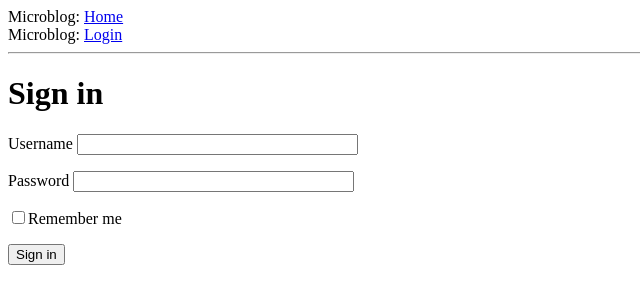
After one commit to paynes/microblog, a Flask app: page /login in a window 1280 px wide. The commit adds this page. Shown: the top 304 px of the page, without its empty margins (0-640 px from the left). Run offline with Flask 2, Linux system fonts and the light colour scheme.

Commit message:
created login form

```diff
--- a/app/__init__.py
+++ b/app/__init__.py
@@ -1,5 +1,7 @@
 from flask import Flask
+from config import Config
 
 app = Flask(__name__)
+app.config.from_object(Config)
 
 from app import routes
--- /dev/null
+++ b/app/forms.py
@@ -0,0 +1,10 @@
+from flask_wtf import FlaskForm
+from wtforms import StringField, PasswordField, BooleanField, SubmitField
+from wtforms.validators import DataRequired
+
+
+class LoginForm(FlaskForm):
+	username = StringField('Username', validators=[DataRequired()])
+	password = PasswordField('Password', validators=[DataRequired()])
+	remember_me = BooleanField('Remember me')
+	submit = SubmitField('Sign in')
--- a/app/routes.py
+++ b/app/routes.py
@@ -1,5 +1,7 @@
-from flask import render_template
+from flask import render_template, flash, redirect, url_for
+
 from app import app
+from app.forms import LoginForm
 
 
 @app.route('/')
@@ -18,3 +20,13 @@ def index():
 		}
 	]
 	return render_template('index.html', title='Home', user=user, posts=posts)
+
+
+@app.route('/login', methods=['GET', 'POST'])
+def login():
+	form = LoginForm()
+
+	if form.validate_on_submit():
+		flash(f'Login requested for user {form.username.data}, remember_me={form.remember_me.data}')
+		return redirect(url_for('/index'))
+	return render_template("login.html", title='Sign In', form=form)
--- a/app/templates/base.html
+++ b/app/templates/base.html
@@ -7,8 +7,19 @@
     {% endif %}
 </head>
 <body>
-    <div>Microblog: <a href="/index">Home</a></div>
+    <div>Microblog: <a href="{{ url_for('index') }}">Home</a></div>
+    <div>Microblog: <a href="{{ url_for('login') }}">Login</a></div>
     <hr>
+    {% with messages = get_flashed_messages() %}
+        {% if messages %}
+            <ul>
+                {% for message in messages %}
+                <li>{{ message }}</li>
+                {% endfor %}
+            </ul>
+        {% endif %}
+    {% endwith %}
+
     {% block content %}
     {% endblock content %}
 </body>
--- /dev/null
+++ b/app/templates/login.html
@@ -0,0 +1,24 @@
+{% extends "base.html" %}
+
+{% block content %}
+    <h1>Sign in</h1>
+    <form method="post" action="">
+        {{ form.hidden_tag() }}
+        <p>
+            {{ form.username.label }}
+            {{ form.username(size=32) }}
+            {% for error in form.username.errors %}
+                <span style="color: red;">{{ error }}</span>
+            {% endfor %}
+        </p>
+        <p>
+            {{ form.password.label }}
+            {{ form.password(size=32) }}
+            {% for error in form.password.errors %}
+                <span style="color: red;">{{ error }}</span>
+            {% endfor %}
+        </p>
+        <p>{{ form.remember_me() }}{{ form.remember_me.label }}</p>
+        <p>{{ form.submit() }}</p>
+    </form>
+{% endblock content %}
--- /dev/null
+++ b/config.py
@@ -0,0 +1,5 @@
+import os
+
+
+class Config(object):
+	SECRET_KEY = os.environ.get('SECRET_KEY') or 'you-will-never-guess'
--- a/requirements.txt
+++ b/requirements.txt
@@ -1,6 +1,10 @@
 click==6.7
 Flask==1.0.2
+Flask-DotEnv==0.1.1
+Flask-WTF==0.14.2
 itsdangerous==0.24
 Jinja2==2.10
 MarkupSafe==1.0
+python-dotenv==0.9.1
 Werkzeug==0.14.1
+WTForms==2.2.1
```
